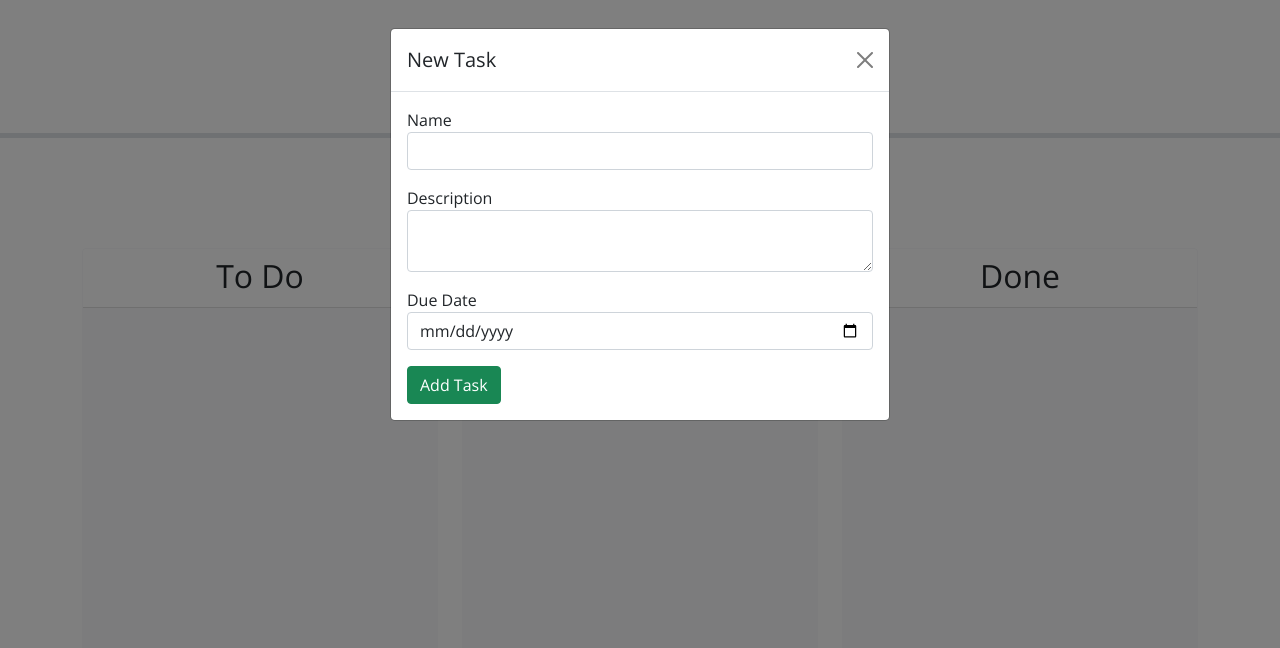
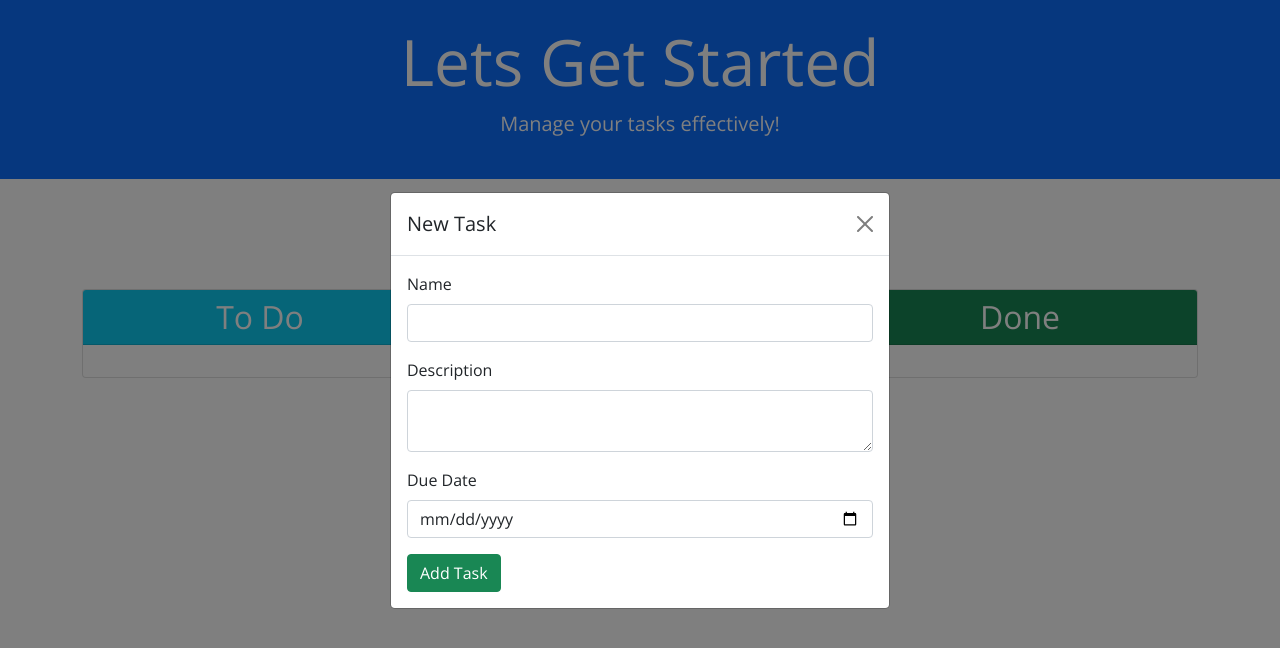
Before and after one commit to davisonchs/letsgetstarted, a plain HTML site: page index.html in a window 1280 px wide. Both pictures are taken after a click on the button "Add Task". Drawn offline with nearby package versions, Linux system fonts and the light colour scheme.

Commit message:
finished styling

```diff
--- a/index.html
+++ b/index.html
@@ -14,15 +14,18 @@
 </head>
 
 <body>
-  <header class="p-4 mb-4 text-center border-bottom border-5">
+  <header class="p-4 mb-4 text-center bg-primary text-white">
     <h1 class="display-3">Lets Get Started</h1>
+    <p class="lead">Manage your tasks effectively!</p>
   </header>
+
   <div class="container">
     <div class="text-center mb-5">
-      <button id="new-task-btn" class="btn btn-success" data-bs-toggle="modal" data-bs-target="#formModal">Add Task</button>
+      <button id="new-task-btn" class="btn btn-primary" data-bs-toggle="modal" data-bs-target="#formModal">Add Task</button>
     </div>
+
     <div id="formModal" class="modal fade" tabindex="-1" aria-labelledby="formModalLabel" aria-hidden="true">
-        <div class="modal-dialog">
+      <div class="modal-dialog modal-dialog-centered">
         <div class="modal-content">
           <div class="modal-header">
             <h5 class="modal-title" id="formModalLabel">New Task</h5>
@@ -30,12 +33,18 @@
           </div>
           <div class="modal-body">
             <form id="new-task-form">
-                <label for="task-name-input">Name</label>
-                <input type="text" id="task-name-input" class="form-control mb-3" required name="name" />
-                <label for="task-description-input">Description</label>
-                <textarea id="task-description-input" class="form-control mb-3" name="description"></textarea>
-                <label for="task-due-date-input">Due Date</label>
-                <input type="date" id="task-due-date-input" class="form-control mb-3" name="dueDate" />
+              <div class="mb-3">
+                <label for="task-name-input" class="form-label">Name</label>
+                <input type="text" id="task-name-input" class="form-control" required name="name" />
+              </div>
+              <div class="mb-3">
+                <label for="task-description-input" class="form-label">Description</label>
+                <textarea id="task-description-input" class="form-control" name="description"></textarea>
+              </div>
+              <div class="mb-3">
+                <label for="task-due-date-input" class="form-label">Due Date</label>
+                <input type="date" id="task-due-date-input" class="form-control" name="dueDate" />
+              </div>
               <button class="btn btn-success" type="submit">Add Task</button>
             </form>
           </div>
@@ -43,34 +52,34 @@
       </div>
     </div>
 
-    <div class="row swim-lanes text-center justify-content-between">
-      <div class="col-12 col-lg-4 d-flex">
-        <div id="to-do" class="card border-light mb-3 lane flex-grow-1">
-          <div class="card-header bg-white">
-            <h2 class="card-title mb-1">To Do</h2>
+    <div class="row swim-lanes text-center">
+      <div class="col-12 col-lg-4">
+        <div id="to-do" class="card mb-3 lane">
+          <div class="card-header bg-info text-white">
+            <h2 class="card-title mb-0">To Do</h2>
           </div>
-          <div class="card-body bg-light">
-            <div id="todo-cards"></div>
+          <div class="card-body">
+            <div id="todo-cards" class="d-flex flex-column gap-3"></div>
           </div>
         </div>
       </div>
-      <div class="col-12 col-lg-4 d-flex">
-        <div id="in-progress" class="card border-light mb-3 lane flex-grow-1">
-          <div class="card-header bg-white">
-            <h2 class="card-title mb-1">In Progress</h2>
+      <div class="col-12 col-lg-4">
+        <div id="in-progress" class="card mb-3 lane">
+          <div class="card-header bg-warning text-white">
+            <h2 class="card-title mb-0">In Progress</h2>
           </div>
-          <div class="card-body bg-light">
-            <div id="in-progress-cards"></div>
+          <div class="card-body">
+            <div id="in-progress-cards" class="d-flex flex-column gap-3"></div>
           </div>
         </div>
       </div>
-      <div class="col-12 col-lg-4 d-flex">
-        <div id="done" class="card border-light mb-3 lane flex-grow-1">
-          <div class="card-header bg-white">
-            <h2 class="card-title mb-1">Done</h2>
+      <div class="col-12 col-lg-4">
+        <div id="done" class="card mb-3 lane">
+          <div class="card-header bg-success text-white">
+            <h2 class="card-title mb-0">Done</h2>
           </div>
-          <div class="card-body bg-light">
-            <div id="done-cards"></div>
+          <div class="card-body">
+            <div id="done-cards" class="d-flex flex-column gap-3"></div>
           </div>
         </div>
       </div>
```
Also changed, not shown: 1 other file. Lines whose indentation alone changed are shown as unchanged.
